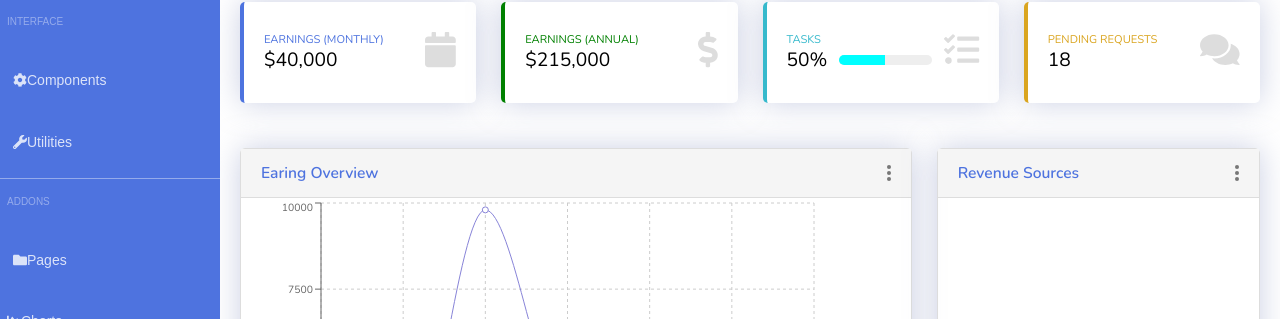
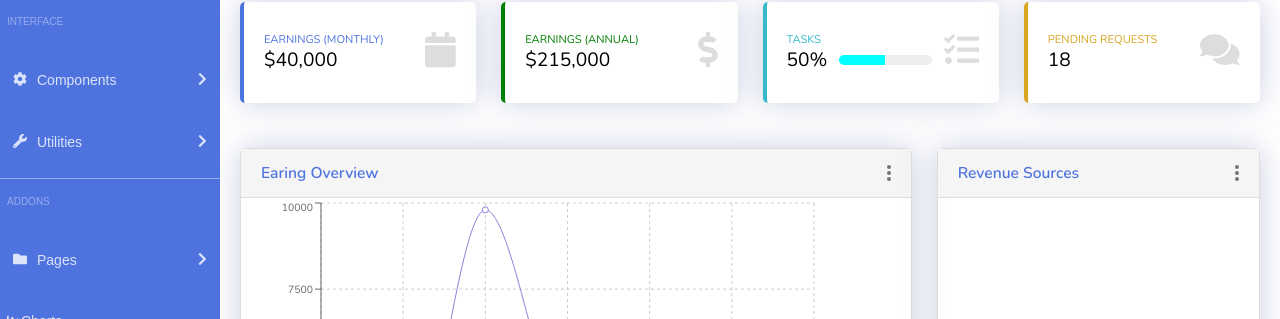
Before and after one commit to RobertLigman/sb-admin-2-clone, a React (Create React App) app: page / in a window 1280 px wide. Both pictures are taken after a click on the element 24 px from the left and 35 px from the top of the page. Shown: the part 147-466 px from the top of the page. Built offline with nearby package versions, Linux system fonts and the light colour scheme.

Commit message:
add arrows in sideNav with some js transforms

```diff
--- a/src/components/SideNav.css
+++ b/src/components/SideNav.css
@@ -53,6 +53,16 @@ button.side-nav__link {
 }
 
 @media (min-width: 576px) {
+    button.side-nav__link {
+        width: 100%;
+        display: grid;
+        grid-template-columns: auto 1fr auto;
+        justify-items: start;
+        gap: 10px;
+    }
+    /* .allow_rotation {
+        justify-self: flex-end;
+    } */
     .side-nav {
         /* display: none !important; */
         width: var(--side-nav-width);
--- a/src/components/SideNav.js
+++ b/src/components/SideNav.js
@@ -1,4 +1,4 @@
-import React, { useState } from "react";
+import React, { useEffect, useState } from "react";
 import { Link } from "react-router-dom";
 import "./SideNav.css";
 import {
@@ -10,6 +10,7 @@ import {
   faTable,
   faFolder,
   faArrowLeft,
+  faChevronRight,
 } from "@fortawesome/free-solid-svg-icons";
 import { FontAwesomeIcon } from "@fortawesome/react-fontawesome";
 
@@ -26,8 +27,24 @@ const SideNav = (props) => {
       setIsExpanded(true);
     }
     setExpandedItems(e.target.textContent);
+
     // console.log(e.target.textContent);
   };
+  useEffect(() => {
+    // console.log(
+    //   document.querySelector(".allow_rotation").parentNode.textContent ===
+    //     expandedItems
+    // );
+    if (isExpanded) {
+      [...document.querySelectorAll(".allow_rotation")].find(
+        (item) => item.parentNode.textContent === expandedItems
+      ).style.transform = "rotate(90deg)";
+    } else if (expandedItems) {
+      [...document.querySelectorAll(".allow_rotation")].find(
+        (item) => item.parentNode.textContent === expandedItems
+      ).style.transform = "rotate(0deg)";
+    }
+  }, [isExpanded, expandedItems]);
   return (
     <nav className="side-nav">
       <ul className="side-nav__list list">
@@ -52,10 +69,14 @@ const SideNav = (props) => {
           </Link>
         </li>
         <div className="nav-items__header upper-line">interface</div>
-        <li className="list__item">
+        <li className="list__item expandable">
           <button onClick={(e) => toggleExpanded(e)} className="side-nav__link">
             <FontAwesomeIcon icon={faCog} className="side-nav__icon" />
             Components
+            <FontAwesomeIcon
+              icon={faChevronRight}
+              className="side-nav__icon allow_rotation"
+            />
           </button>
           {isExpanded && expandedItems === "Components" && (
             <ul className="sublist">
@@ -73,10 +94,14 @@ const SideNav = (props) => {
             </ul>
           )}
         </li>
-        <li className="list__item">
+        <li className="list__item expandable">
           <button onClick={(e) => toggleExpanded(e)} className="side-nav__link">
             <FontAwesomeIcon icon={faWrench} className="side-nav__icon" />
             Utilities
+            <FontAwesomeIcon
+              icon={faChevronRight}
+              className="side-nav__icon allow_rotation"
+            />
           </button>
           {isExpanded && expandedItems === "Utilities" && (
             <ul className="sublist">
@@ -109,6 +134,10 @@ const SideNav = (props) => {
           <button onClick={(e) => toggleExpanded(e)} className="side-nav__link">
             <FontAwesomeIcon icon={faFolder} className="side-nav__icon" />
             Pages
+            <FontAwesomeIcon
+              icon={faChevronRight}
+              className="side-nav__icon allow_rotation"
+            />
           </button>
           {isExpanded && expandedItems === "Pages" && (
             <ul className="sublist">
```
